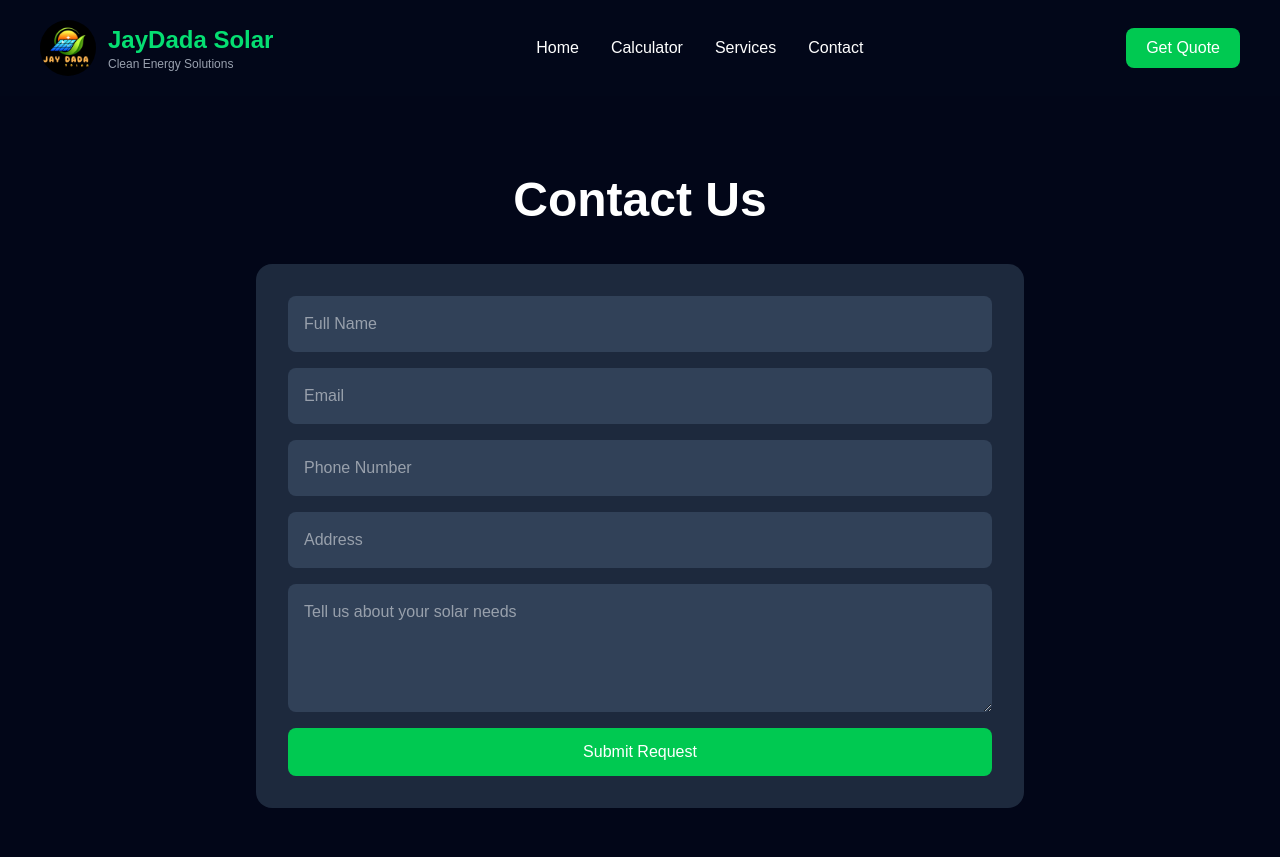
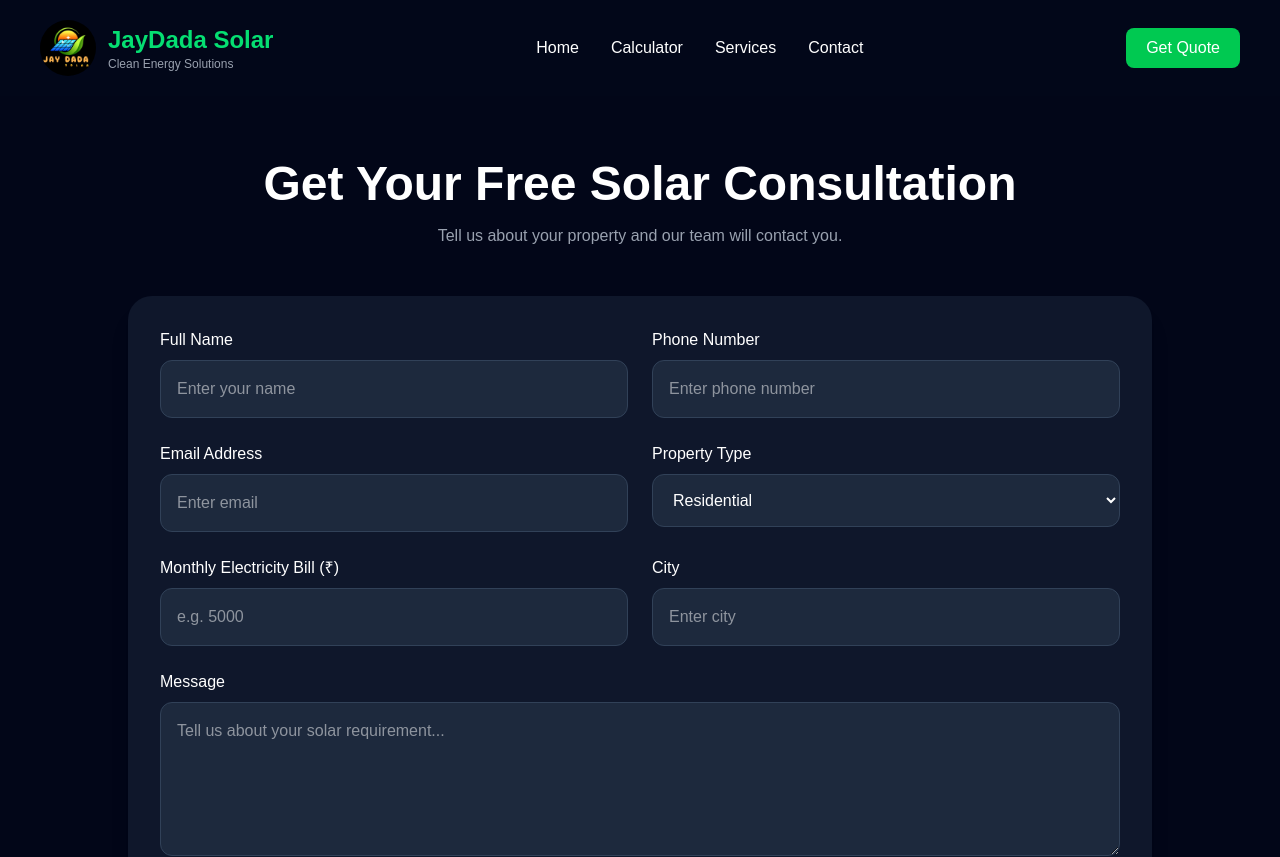
Before and after one commit to rahulsingh81069/solar-energy-website, a React (Vite) app: page /contact in a window 1280 px wide. Shown: the top 857 px of the page. Built offline with nearby package versions, Linux system fonts and the light colour scheme.

Commit message:
Added professional contact page

```diff
--- a/src/pages/Contact.jsx
+++ b/src/pages/Contact.jsx
@@ -1,54 +1,96 @@
 export default function Contact() {
   return (
-    <div className="min-h-screen bg-slate-950 text-white py-20 px-6">
-      <h1 className="text-5xl font-bold text-center mb-10">
-        Contact Us
+    <section className="min-h-screen bg-slate-950 text-white py-16 px-6">
+      <div className="max-w-5xl mx-auto">
+
+        <div className="text-center mb-12">
+          <h1 className="text-5xl font-bold mb-4">
+            Get Your Free Solar Consultation
           </h1>
 
-      <div className="max-w-3xl mx-auto bg-slate-800 p-8 rounded-2xl">
+          <p className="text-gray-400">
+            Tell us about your property and our team will contact you.
+          </p>
+        </div>
 
-        <form className="flex flex-col gap-4">
+        <div className="bg-slate-900 rounded-3xl p-8 shadow-xl">
 
+          <div className="grid md:grid-cols-2 gap-6">
+
+            <div>
+              <label className="block mb-2">Full Name</label>
               <input
                 type="text"
-            placeholder="Full Name"
-            className="p-4 rounded-lg bg-slate-700"
+                placeholder="Enter your name"
+                className="w-full p-4 rounded-xl bg-slate-800 border border-slate-700"
               />
+            </div>
 
+            <div>
+              <label className="block mb-2">Phone Number</label>
+              <input
+                type="tel"
+                placeholder="Enter phone number"
+                className="w-full p-4 rounded-xl bg-slate-800 border border-slate-700"
+              />
+            </div>
+
+            <div>
+              <label className="block mb-2">Email Address</label>
               <input
                 type="email"
-            placeholder="Email"
-            className="p-4 rounded-lg bg-slate-700"
+                placeholder="Enter email"
+                className="w-full p-4 rounded-xl bg-slate-800 border border-slate-700"
               />
+            </div>
 
+            <div>
+              <label className="block mb-2">Property Type</label>
+              <select className="w-full p-4 rounded-xl bg-slate-800 border border-slate-700">
+                <option>Residential</option>
+                <option>Commercial</option>
+                <option>Industrial</option>
+              </select>
+            </div>
+
+            <div>
+              <label className="block mb-2">
+                Monthly Electricity Bill (₹)
+              </label>
               <input
-            type="tel"
-            placeholder="Phone Number"
-            className="p-4 rounded-lg bg-slate-700"
+                type="number"
+                placeholder="e.g. 5000"
+                className="w-full p-4 rounded-xl bg-slate-800 border border-slate-700"
               />
+            </div>
 
+            <div>
+              <label className="block mb-2">City</label>
               <input
                 type="text"
-            placeholder="Address"
-            className="p-4 rounded-lg bg-slate-700"
+                placeholder="Enter city"
+                className="w-full p-4 rounded-xl bg-slate-800 border border-slate-700"
               />
+            </div>
+
+          </div>
+
+          <div className="mt-6">
+            <label className="block mb-2">Message</label>
 
             <textarea
-            rows="4"
-            placeholder="Tell us about your solar needs"
-            className="p-4 rounded-lg bg-slate-700"
+              rows="5"
+              placeholder="Tell us about your solar requirement..."
+              className="w-full p-4 rounded-xl bg-slate-800 border border-slate-700"
             />
+          </div>
 
-          <button
-            type="submit"
-            className="bg-green-500 hover:bg-green-600 px-6 py-3 rounded-lg"
-          >
-            Submit Request
+          <button className="mt-8 bg-orange-500 hover:bg-orange-600 px-8 py-4 rounded-xl font-semibold">
+            Request Free Consultation
           </button>
-
-        </form>
 
         </div>
       </div>
+    </section>
   );
 }
```
Lines whose indentation alone changed are shown as unchanged.
